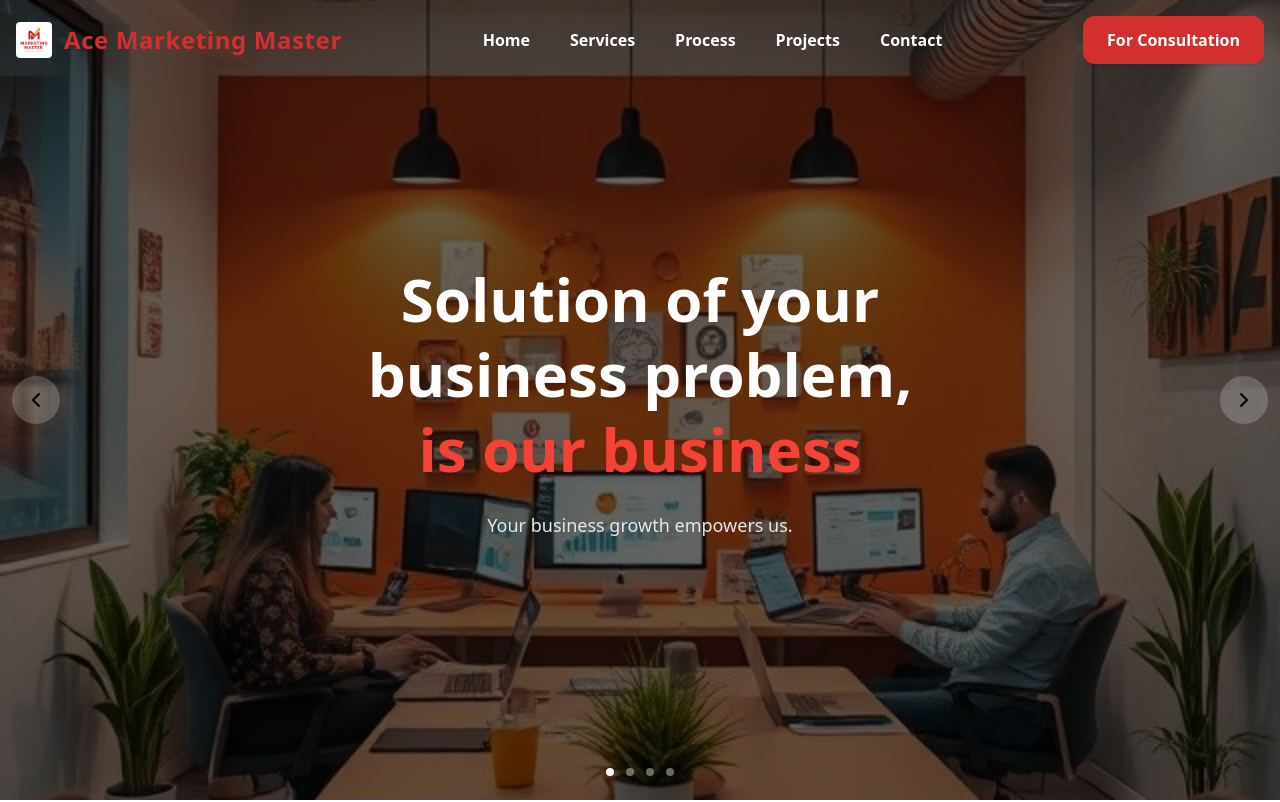
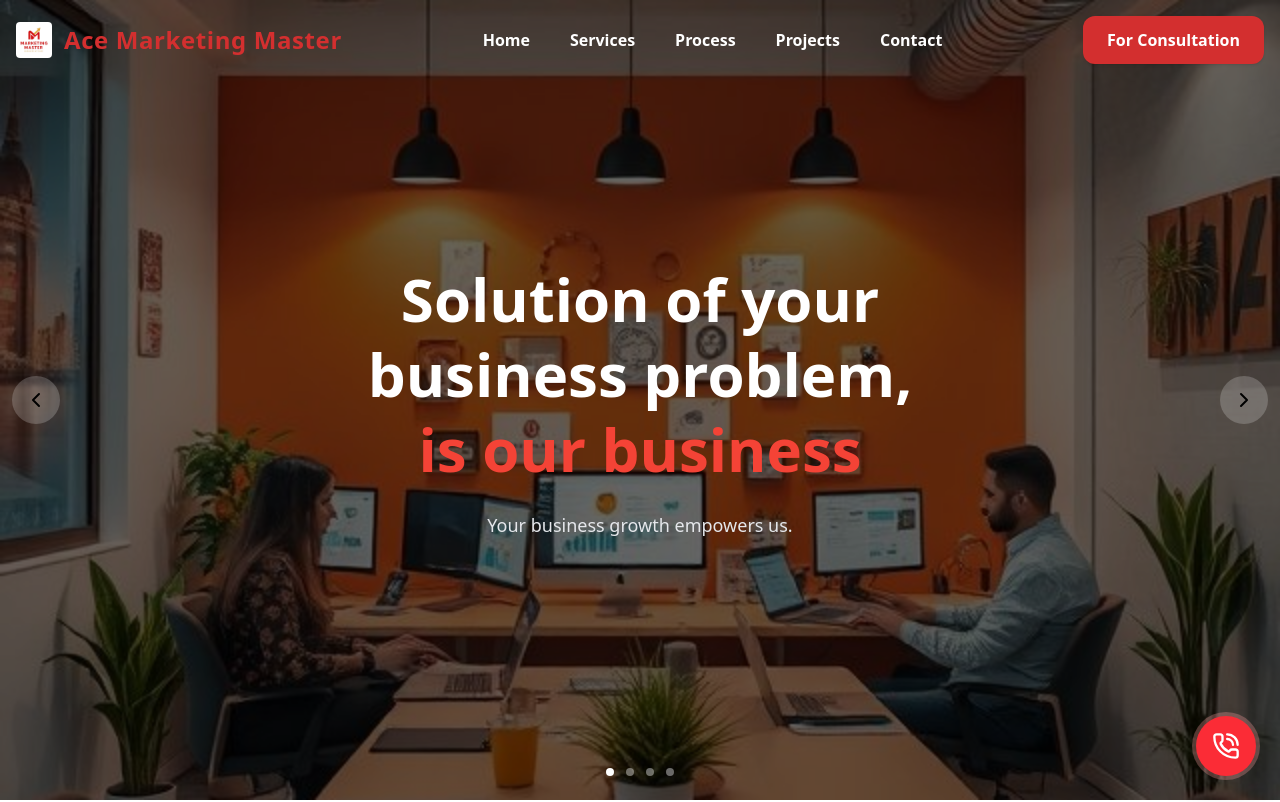
Before and after one commit to shahnawaz-babar/Acc_Marketing_Master, a React (Vite) app in the folder Marketing_website/: page / in a window 1280 px wide. Shown: the top 802 px of the page. Built offline with nearby package versions, Linux system fonts and the light colour scheme.

Commit message:
add call button

```diff
--- a/Marketing_website/src/App.jsx
+++ b/Marketing_website/src/App.jsx
@@ -6,7 +6,7 @@ export default function App() {
     <>
       <Home />
       {/* <WhatsAppButton /> */}
-      {/* <CallButton /> */}
+      <CallButton />
     </>
   );
 }
```
